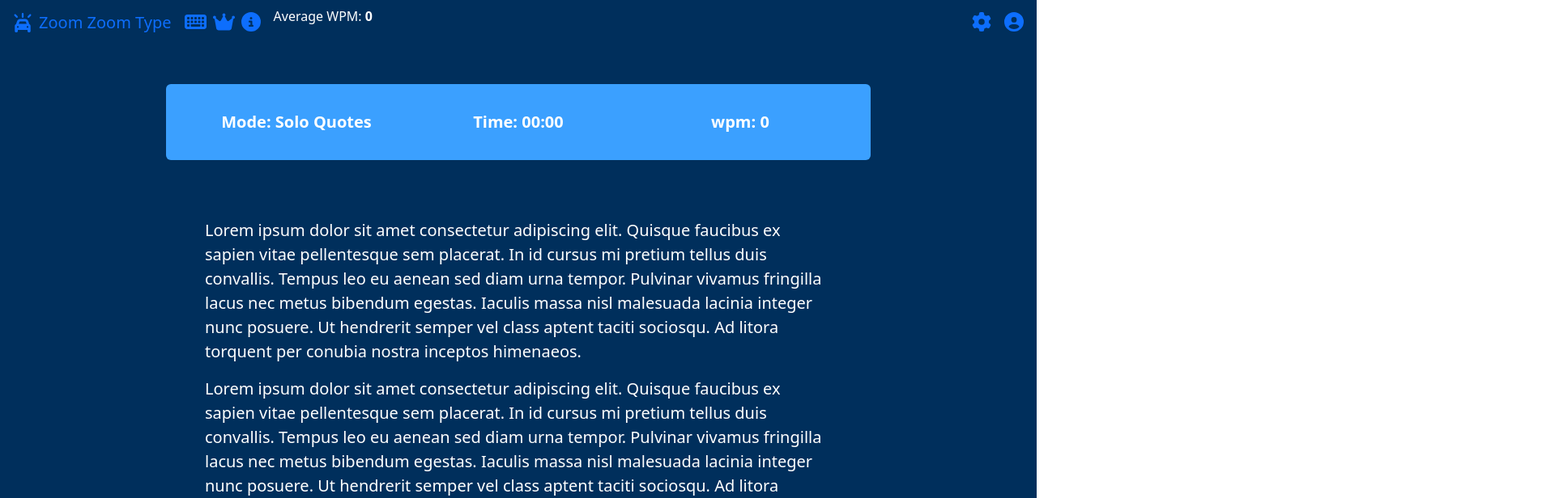
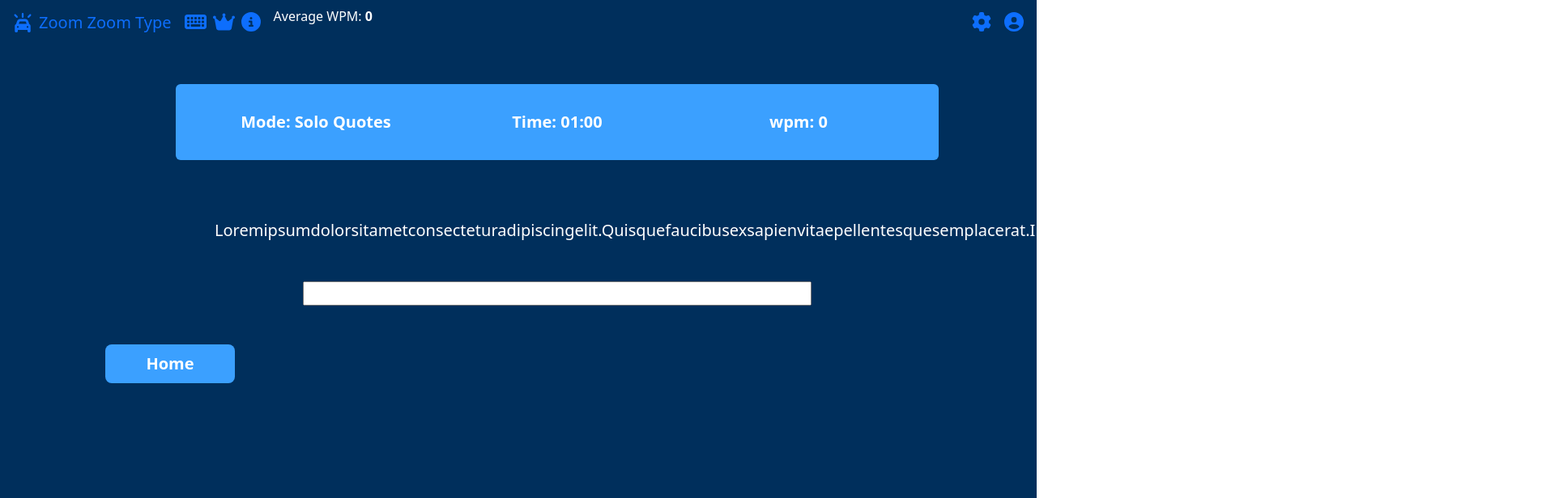
Before and after one commit to eHag-FRU/ZoomZoomType, a React (Vite) app in the folder client/: page /GamePage in a window 1280 px wide. Shown: the top 616 px of the page at 81% size, 1920 px wide, since content can reach past the window. Built offline with nearby package versions, Linux system fonts and the light colour scheme.

Commit message:
started work on typing game

```diff
--- a/client/src/components/GamePage.jsx
+++ b/client/src/components/GamePage.jsx
@@ -1,11 +1,19 @@
-import React, {useState} from 'react';
+import React, {useState, useEffect, useRef} from 'react';
+import { useNavigate } from 'react-router-dom';
 
 
 const GamePage = () => {
   const [mode, setMode] = useState("Solo Quotes");
-  const [time, setTime] = useState(0);
+  const [time, setTime] = useState(60);
   const [wpm, setWpm] = useState(0);
-  const [text, setText] = useState("");
+  const [targetText, setTargetText] = useState("Lorem ipsum dolor sit amet consectetur adipiscing elit. Quisque faucibus ex sapien vitae pellentesque sem placerat. In id cursus mi pretium tellus duis convallis. Tempus leo eu aenean sed diam urna tempor. Pulvinar vivamus fringilla lacus nec metus bibendum egestas. Iaculis massa nisl malesuada lacinia integer nunc posuere. Ut hendrerit semper vel class aptent taciti sociosqu. Ad litora torquent per conubia nostra inceptos himenaeos");
+  const [words, setWords] = useState([]);
+  const [typedText, setTypedText] = useState("");
+
+  useEffect(() => {
+    const Words = targetText.split(' ').filter(word => word.trim() !== '');
+    setWords(Words);
+  }, [])
 
   //got this from chatgpt
   function formatTime(time){
@@ -14,8 +22,14 @@ const GamePage = () => {
     return `${String(minutes).padStart(2,'0')}:${String(seconds).padStart(2,'0')}`;
   }
 
+  const navigate = useNavigate();
+  function handleClick(page){
+      navigate(page);
+  }
+
 
   return (
+
     <div className="container-fluid d-flex flex-column flex-grow-1 align-items-center m-5">
       <div className="row w-75 rounded p-4 theme-l2 fw-bold mb-4">
         <div className="col-12 col-lg-4 text-center mt-2 mb-2 fs-5">Mode: {mode}</div>
@@ -23,16 +37,11 @@ const GamePage = () => {
         <div className="col-12 col-lg-4 text-center mt-2 mb-2 fs-5">wpm: {wpm}</div>
       </div>
       <div className="w-75 p-5 fs-5">
-        <p>
-          Lorem ipsum dolor sit amet consectetur adipiscing elit. Quisque faucibus ex sapien vitae pellentesque sem placerat. In id cursus mi pretium tellus duis convallis. Tempus leo eu aenean sed diam urna tempor. Pulvinar vivamus fringilla lacus nec metus bibendum egestas. Iaculis massa nisl malesuada lacinia integer nunc posuere. Ut hendrerit semper vel class aptent taciti sociosqu. Ad litora torquent per conubia nostra inceptos himenaeos.
-        </p>
-        <p>
-          Lorem ipsum dolor sit amet consectetur adipiscing elit. Quisque faucibus ex sapien vitae pellentesque sem placerat. In id cursus mi pretium tellus duis convallis. Tempus leo eu aenean sed diam urna tempor. Pulvinar vivamus fringilla lacus nec metus bibendum egestas. Iaculis massa nisl malesuada lacinia integer nunc posuere. Ut hendrerit semper vel class aptent taciti sociosqu. Ad litora torquent per conubia nostra inceptos himenaeos.
-        </p>
+        {words}
       </div>
       <input className="w-50 m-6"/>
       <div className="container mt-5">
-        <button className="btn btn-lg custom-btn theme-l2 mb-3 fw-bold">Home</button>
+        <button onClick={() => handleClick('/Home')} className="btn btn-lg custom-btn theme-l2 mb-3 fw-bold">Home</button>
       </div>
     </div>
   )
--- a/client/src/components/Home.jsx
+++ b/client/src/components/Home.jsx
@@ -41,7 +41,7 @@ const Home = (alreadyLoggedIn) => {
             </p>
             <div className="row w-100">
                 <div className="container-fluid d-flex justify-content-between gap-4 w-25">
-                    <button onClick={() => handleClick('GamePage')}className="btn btn-lg custom-accent-btn mb-3 fw-bold">Play Now</button>
+                    <button onClick={() => handleClick('/GamePage')}className="btn btn-lg custom-accent-btn mb-3 fw-bold">Play Now</button>
                     <button className="btn btn-lg custom-accent-btn mb-3 fw-bold">Modes</button>
                 </div>
             </div>
```
